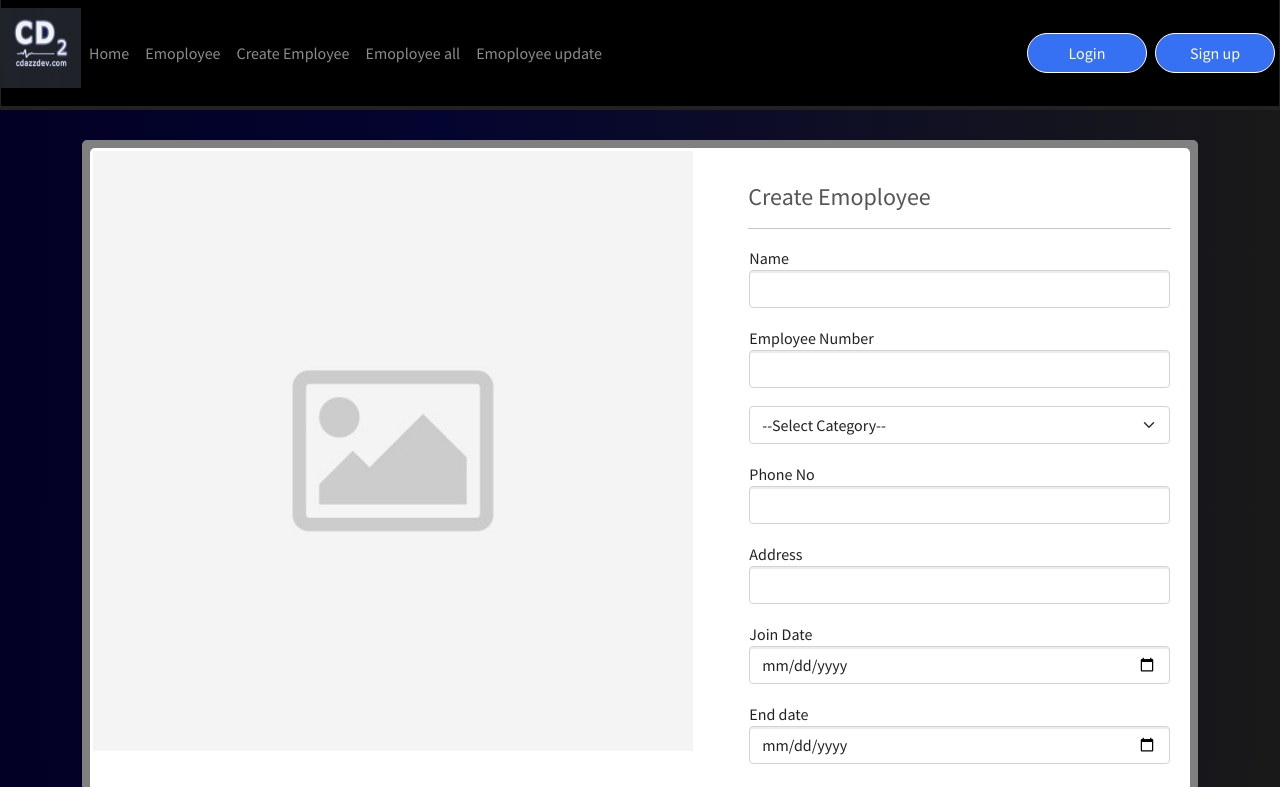
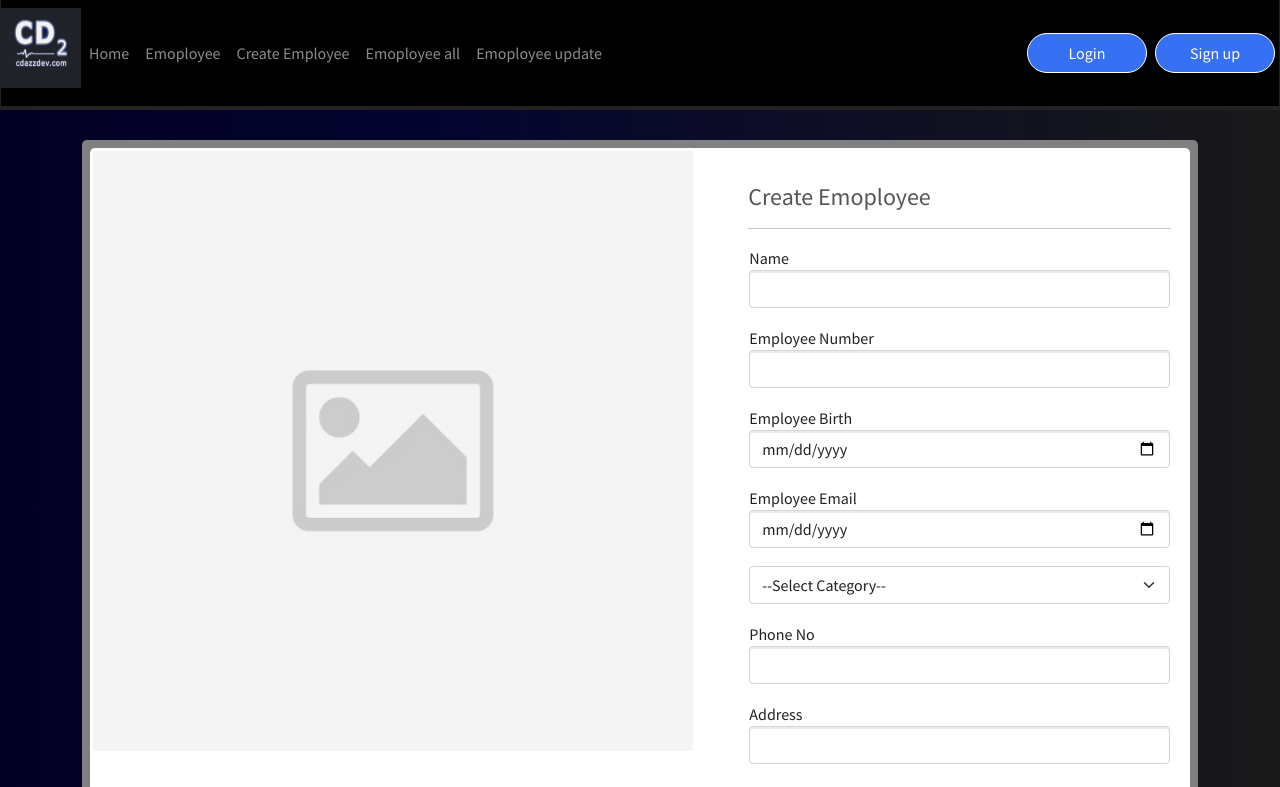
Before and after one commit to AchiniPramoda/Employee_Project, a React (Create React App) app in the folder employee_frontend/: page /admin/employees/CreateEmployee in a window 1280 px wide. Shown: the top 787 px of the page. Built offline with nearby package versions, Linux system fonts and the light colour scheme.

Commit message:
Employee upload

```diff
--- a/employee_frontend/src/components/employees/create_Employee/CreateEmployee.js
+++ b/employee_frontend/src/components/employees/create_Employee/CreateEmployee.js
@@ -1,4 +1,3 @@
-
 import React, { Component } from 'react';
 import { withRouter } from "react-router-dom";
 import axios from "axios";
@@ -15,8 +14,9 @@ class CreateEmployee extends Component {
             image: null,
             name: "",
             empNumber: "",
+            dateOfBirth:"",
+            email:"",
             empType: "",
-
             phoneNo:"",
             Address:"",
             joindate: "",
@@ -80,7 +80,9 @@ handlefileChangeFile = (e) => {
         const result = EmployeeValidations({
             name:this.state.name,
             empNumber:this.state.empNumber,
-           empType: this.state.empType,
+            dateOfBirth: this.state.dateOfBirth,
+            email: this.state.email,
+            empType: this.state.empType,
 
             phoneNo:this.state.phoneNo,
 
@@ -97,6 +99,8 @@ handlefileChangeFile = (e) => {
 
                 formData.set("name", this.state.name);
                 formData.set("empNumber", this.state.empNumber);
+                formData.set("dateOfBirth", this.state.dateOfBirth);
+                formData.set("email", this.state.email);
                formData.set("empType", this.state.empType);
 
                 formData.set("phoneNo", this.state.phoneNo);
@@ -112,7 +116,10 @@ handlefileChangeFile = (e) => {
                         image: null,
                         filecv:null,
                         name: "",
+
                         empNumber: "",
+                        dateOfBirth:"",
+                        email:"",
                         empType: "",
 
                         phoneNo:"",
@@ -170,7 +177,26 @@ handlefileChangeFile = (e) => {
                                             onChange={(e) => this.onInputValueChange(e)}
                                         />
                                     </div>
-
+                                    <div className="mb-3">
+                                        <label for="condition" className="">Employee Birth</label>
+                                        <input
+                                            className="form-control"
+                                            id="dateOfBirth"
+                                            type="date"
+                                            value={this.state.dateOfBirth}
+                                            onChange={(e) => this.onInputValueChange(e)}
+                                        />
+                                    </div>
+                                    <div className="mb-3">
+                                        <label for="description" className="">Employee Email</label>
+                                        <input
+                                            className="form-control"
+                                            id="email"
+                                            type="date"
+                                            value={this.state.email}
+                                            onChange={(e) => this.onInputValueChange(e)}
+                                        />
+                                    </div>
                                     <div className="mb-3">
                                     <select
                                             value={this.state.empType}
@@ -273,7 +299,6 @@ const CreateContainer = styled.div`
   h4{
     front-color: black
   }
-
 .nav-link{
 color:white !important;
 &:hover{
--- a/employee_frontend/src/validations/EmployeeValidations.js
+++ b/employee_frontend/src/validations/EmployeeValidations.js
@@ -14,17 +14,15 @@ const EmployeeValidations = (employee_for_validation) => {
             "string.base": `Employee Number should be a type of 'text'.`,
 
         }),
-        dateOfBirth: joi.number().positive().required().messages({
-            "number.positive": `dateofbirth no can not be negative value.`,
-            "any.required": `dateofbirth Number is required.`,
-            "number.base": `Please enter dateofbirth Number.`,
+        dateOfBirth: joi.date().required().messages({
+            "any.required": `Date of Birth is required.`,
+            "date.base": `Please enter Date of Birth.`,
 
         }),
-        email: joi.number().positive().required().messages({
-            "number.positive": `email no can not be negative value.`,
-            "any.required": `email format is required.`,
-            "number.base": `Please enter email Number.`,
+        email:joi.string().required().messages({
 
+            "any.required": `Date of Birth is required.`,
+            "date.base": `Please enter Date of Birth.`,
         }),
 
        empType: joi.string().required().messages({
```
Also changed, not shown: 1 other file (tests, documents, lock files or other folders).
